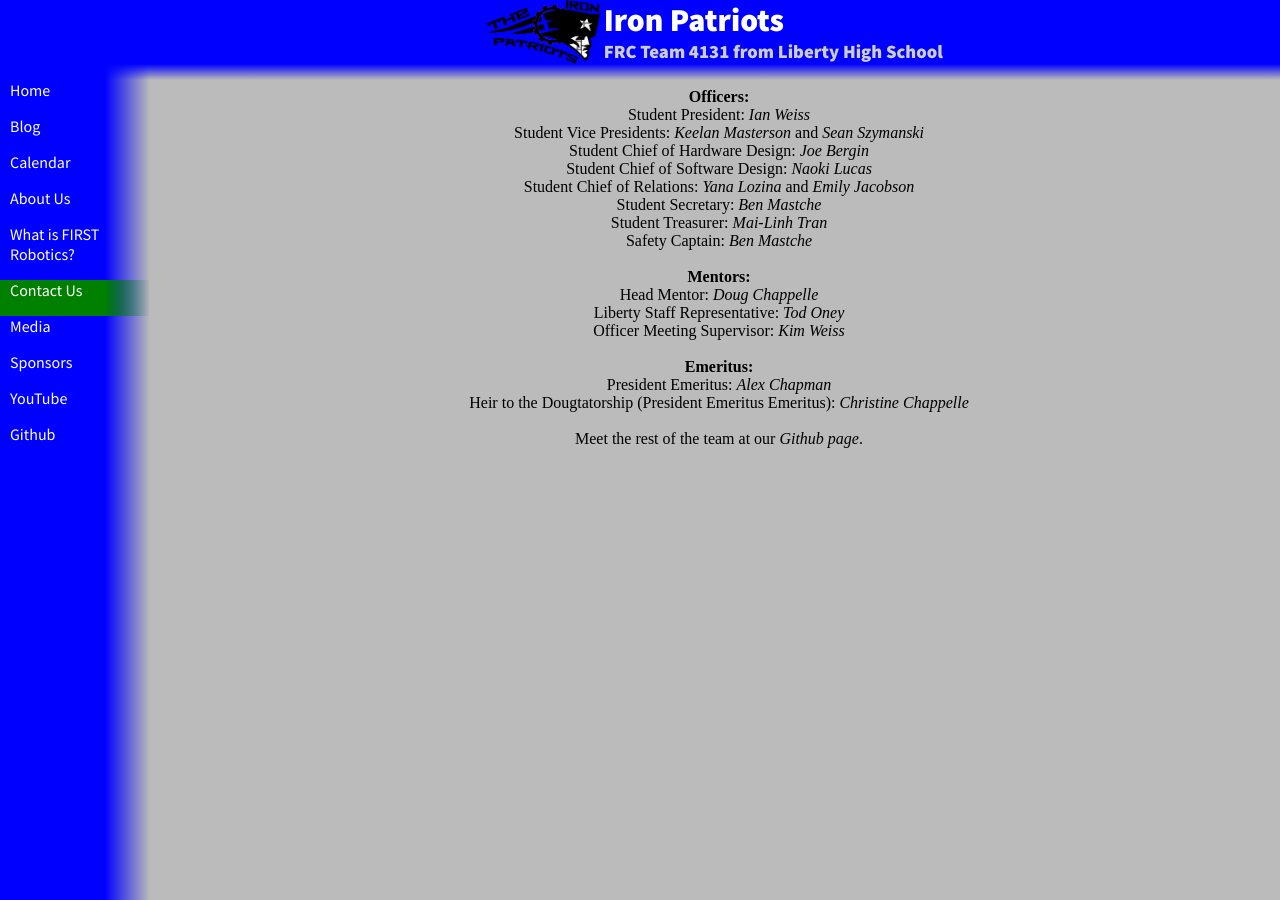
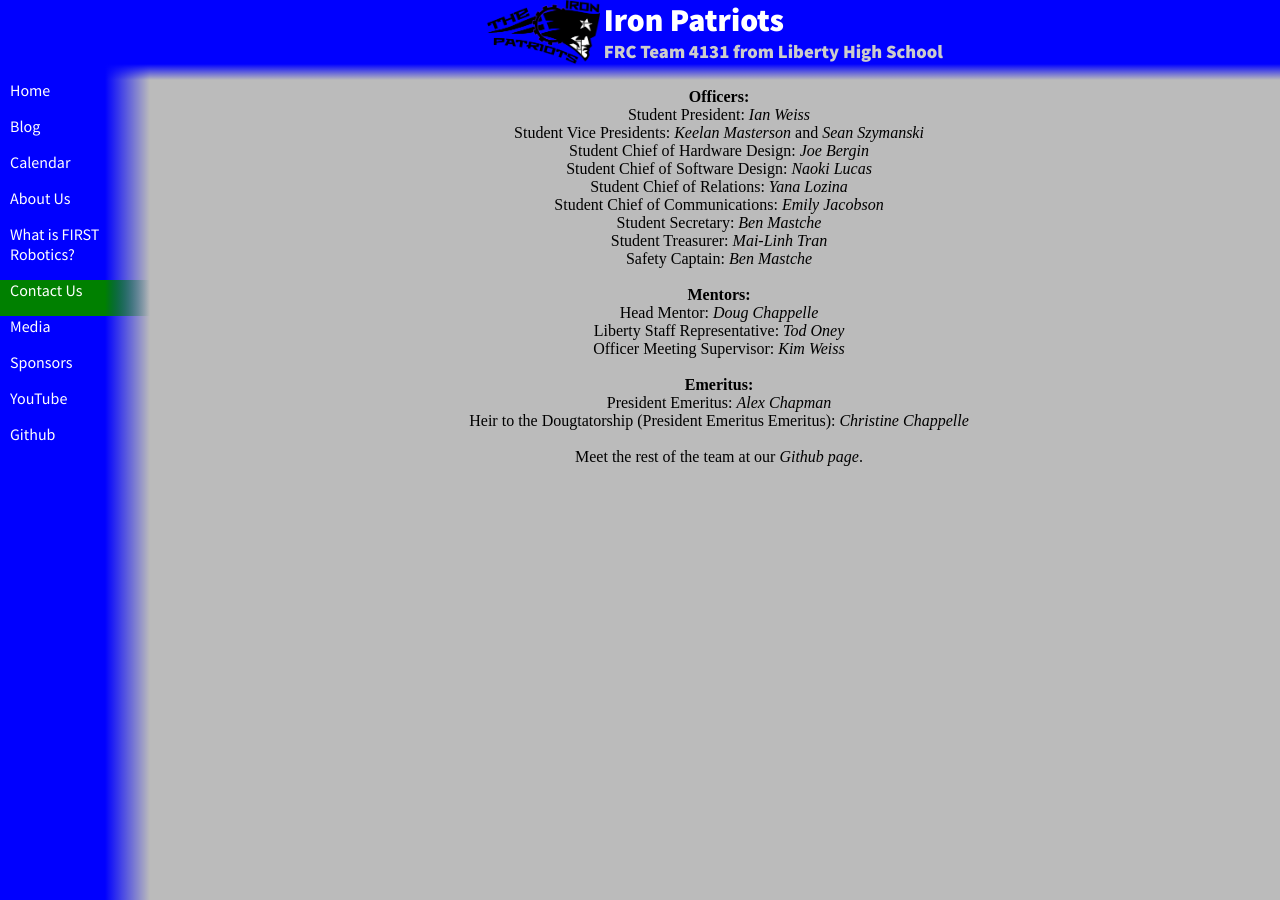
Before and after one commit to katiebugmoon/FRC4131.github.io, a Jekyll site: the page built from contact.html, in a window 1280 px wide. Built offline with Jekyll 4.4.1, drawn with Linux system fonts in a browser that asks for light colours; nearby versions of some CDN libraries.

Commit message:
Correctly separate communication roles

```diff
--- a/contact.html
+++ b/contact.html
@@ -7,7 +7,8 @@ title: Contact Us
 <p>Student Vice Presidents: <a href="https://github.com/qwertyjk" target="_blank">Keelan Masterson</a> and <a href="https://github.com/seanszy">Sean Szymanski</a></p>
 <p>Student Chief of Hardware Design: <a href="" target="_blank">Joe Bergin</a></p>
 <p>Student Chief of Software Design: <a href="https://github.com/Naoki95957" target="_blank">Naoki Lucas</a></p>
-<p>Student Chief of Relations: <a href="https://github.com/neeshkotov">Yana Lozina</a> and <a href="https://github.com/QuietParadox123">Emily Jacobson</a></a></p>
+<p>Student Chief of Relations: <a href="https://github.com/neeshkotov">Yana Lozina</a></p>
+<p>Student Chief of Communications: <a href="https://github.com/QuietParadox123">Emily Jacobson</a></p>
 <p>Student Secretary: <a href="https://github.com/captgerman" target="_blank">Ben Mastche</a></p>
 <p>Student Treasurer: <a href="" target="_blank">Mai-Linh Tran</a></p>
 <p>Safety Captain: <a href="https://github.com/captgerman" target="_blank">Ben Mastche</a></p>
```
